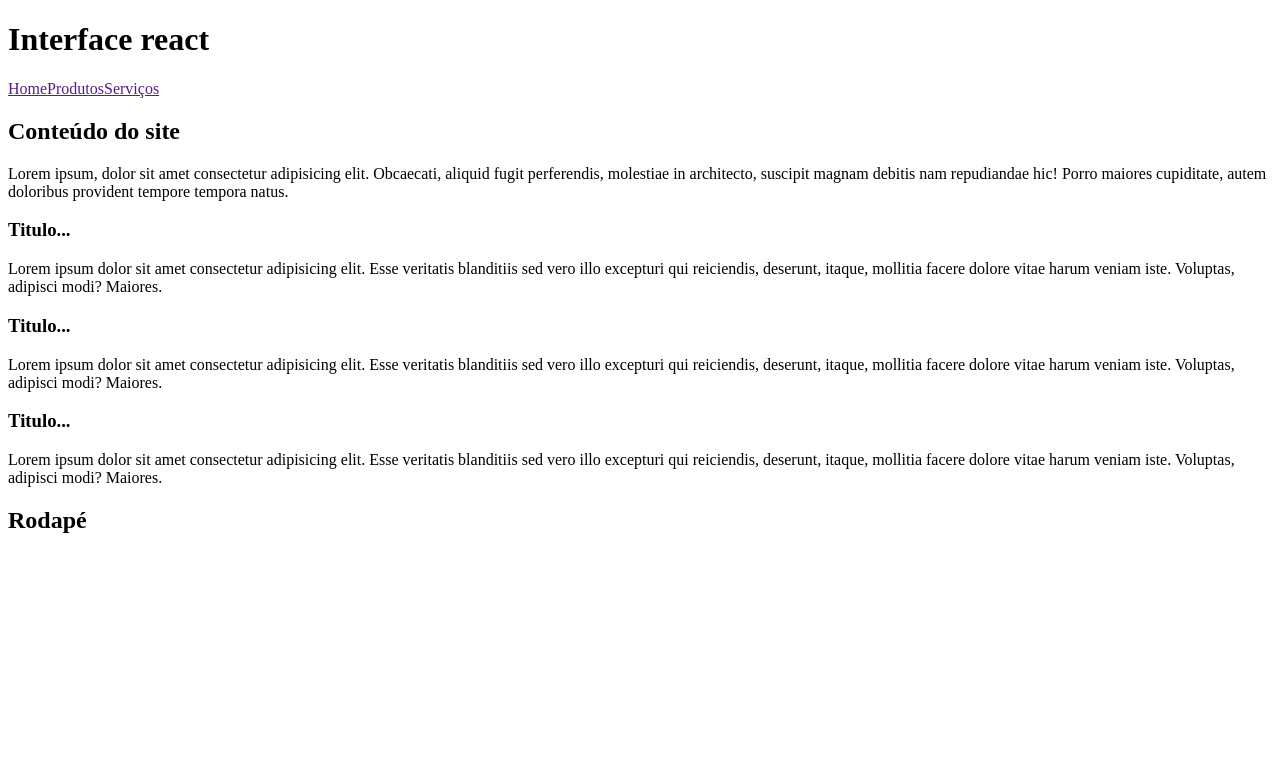
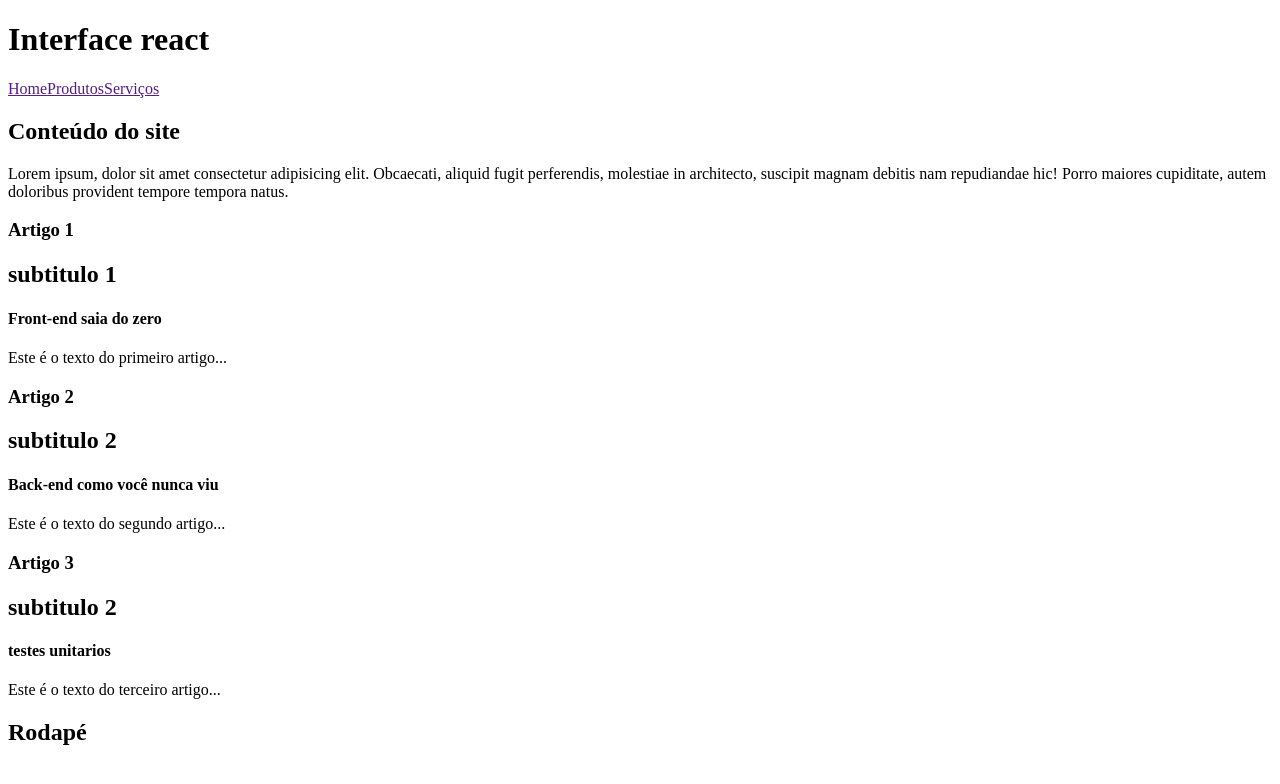
Before and after one commit to guilhermessanto/meu-app, a React (Create React App) app: page / in a window 1280 px wide. Shown: the top 784 px of the page. Built offline with nearby package versions, Linux system fonts and the light colour scheme.

Commit message:
props exemplo 01

```diff
--- a/src/components/Artigo.jsx
+++ b/src/components/Artigo.jsx
@@ -1,13 +1,10 @@
-const Artigo = () => {
+const Artigo = (props) => {
   return (
     <article>
-      <h3>Titulo...</h3>
-      <p>
-        Lorem ipsum dolor sit amet consectetur adipisicing elit. Esse veritatis
-        blanditiis sed vero illo excepturi qui reiciendis, deserunt, itaque,
-        mollitia facere dolore vitae harum veniam iste. Voluptas, adipisci modi?
-        Maiores.
-      </p>
+      <h1>{props.titulo}</h1>
+      <h2>{props.subtitulo}</h2>
+      <h4>{props.curso}</h4>
+      <p>{props.children}</p>
     </article>
   );
 };
--- a/src/components/layouts/Conteudo.jsx
+++ b/src/components/layouts/Conteudo.jsx
@@ -1,5 +1,12 @@
 import Artigo from "../Artigo";
 const Conteudo = () => {
+  /* Cire um array com o nome de tres cursos */
+  const cursos = [
+    "Front-end saia do zero",
+    "Back-end como você nunca viu",
+    "testes unitarios",
+  ];
+  /* Dentro das chamadas do artigo, passa como uma prop o nome de cada curso */
   return (
     <main>
       <section>
@@ -10,9 +17,15 @@ const Conteudo = () => {
           debitis nam repudiandae hic! Porro maiores cupiditate, autem doloribus
           provident tempore tempora natus.
         </p>
-        <Artigo />
-        <Artigo />
-        <Artigo />
+        <Artigo curso={cursos[0]} titulo="Artigo 1" subtitulo="subtitulo 1">
+          Este é o texto do primeiro artigo...
+        </Artigo>
+        <Artigo curso={cursos[1]} titulo="Artigo 2" subtitulo="subtitulo 2">
+          Este é o texto do segundo artigo...
+        </Artigo>
+        <Artigo curso={cursos[2]} titulo="Artigo 3" subtitulo="subtitulo 2">
+          Este é o texto do terceiro artigo...
+        </Artigo>
       </section>
     </main>
   );
```
Also changed, not shown: 1 other file (tests, documents, lock files or other folders).
